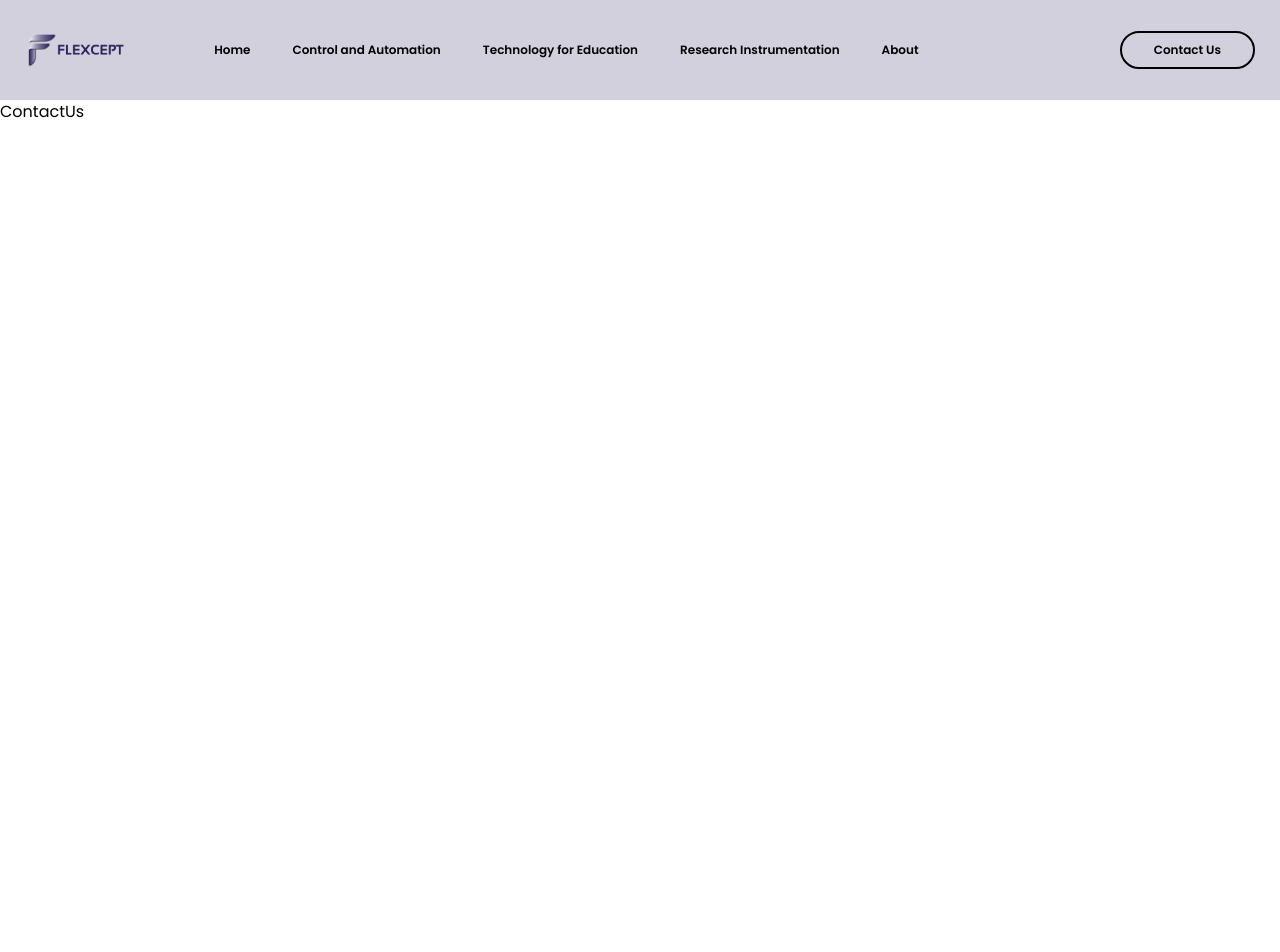
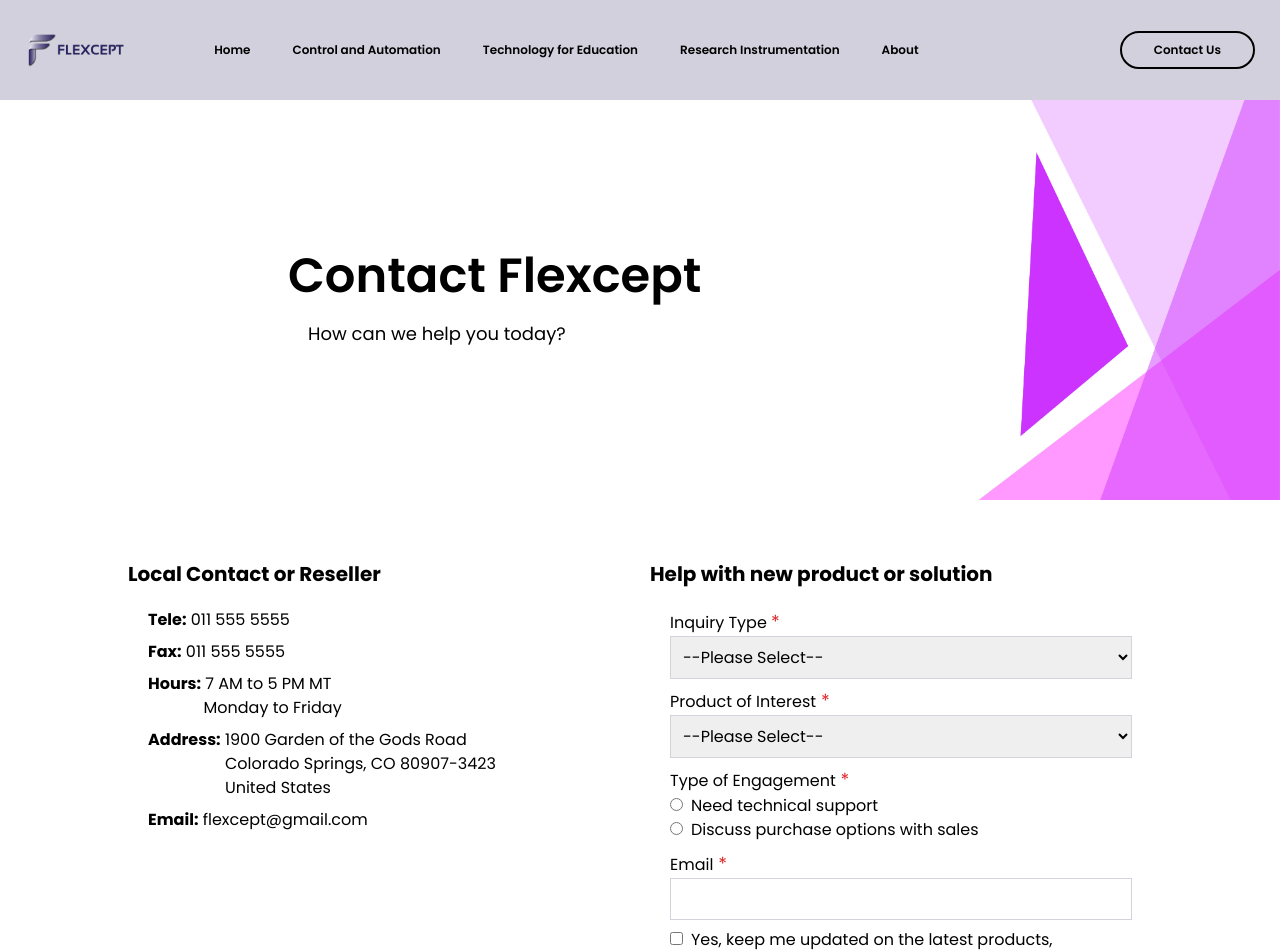
Before and after one commit to AlokPrasanna/Engineering_Products_Website_Frontend, a React (Vite) app: page /contact in a window 1280 px wide. Shown: the top 952 px of the page. Before the commit the page ends 800 px from the top, so only its background shows below. Built offline with nearby package versions, Linux system fonts and the light colour scheme.

Commit message:
Modified Contact us page

```diff
--- a/src/components/molecules/Header/Header.tsx
+++ b/src/components/molecules/Header/Header.tsx
@@ -2,6 +2,7 @@
 import React from 'react';
 import { Image, NavBar } from '../../atoms';
 import { Images } from '../../../constant';
+import { Link } from 'react-router-dom';
 
 const Header: React.FC = () => {
   return (
@@ -44,7 +45,7 @@ const Header: React.FC = () => {
               duration-500
             '
           >
-            Contact Us
+            <Link to="/contact">Contact Us</Link>
           </button>
         </div>
       </div>
--- a/src/constant/Images.tsx
+++ b/src/constant/Images.tsx
@@ -1,3 +1,5 @@
+import { ContactUs } from "../pages";
+
 // -------------------- Imports --------------------
 const Images = {
     logo:"/Images/logo.png",
@@ -34,6 +36,7 @@ const Images = {
     p2:"/Images/p2.png",
     p3:"/Images/p3.png",
     p4:"/Images/p4.png",
+    contactUs:"/Images/contactus.jpg",
     footer:"/Images/footer.png",
 }
 
--- a/src/pages/ContactUs/ContactUs.tsx
+++ b/src/pages/ContactUs/ContactUs.tsx
@@ -1,9 +1,88 @@
-import React from 'react'
+// ---------- Imports ----------
+import React from 'react';
+import { Footer } from '../../components/molecules';
+import { Images } from '../../constant';
 
-const ContactUs:React.FC = () => {
+const ContactUs: React.FC = () => {
   return (
-    <div>ContactUs</div>
-  )
+    <div className='relative flex flex-col w-full'>
+
+      {/* Header Banner */}
+      <section className='w-full'>
+        <div
+            className='ml-[20%] py-10 px-8 flex items-start  justify-center h-[50vh] flex-col'
+            style={{
+                backgroundImage: `url(${Images.contactUs})`,
+                backgroundSize: 'cover',
+                backgroundPosition: 'center',
+            }}
+        >
+          <h1 className='text-5xl font-semibold'>Contact Flexcept</h1>
+          <p className='px-5 mt-5 text-lg'>How can we help you today?</p>
+        </div>
+      </section>
+
+      {/* Contact Details */}
+      <section className='flex flex-col items-center justify-center w-full py-10'>
+        <div className='w-[80%] flex flex-col md:flex-row gap-5'>
+          <div className='w-full md:w-1/2'>
+            <h2 className='py-5 text-xl font-bold'>Local Contact or Reseller</h2>
+            <div className='px-5'>
+              <p className='mb-2'><span className='font-bold'>Tele:</span> 011 555 5555</p>
+              <p className='mb-2'><span className='font-bold'>Fax:</span> 011 555 5555</p>
+              <p className='mb-2'><span className='font-bold'>Hours:</span> 7 AM to 5 PM MT<br />
+                &nbsp; &nbsp; &nbsp; &nbsp; &nbsp; &nbsp; &nbsp;Monday to Friday</p>
+              <p className='mb-2'><span className='font-bold'>Address:</span> 1900 Garden of the Gods Road<br />
+              &nbsp; &nbsp; &nbsp; &nbsp; &nbsp; &nbsp; &nbsp; &nbsp; &nbsp;&nbsp;Colorado Springs, CO 80907-3423<br />
+              &nbsp; &nbsp; &nbsp; &nbsp; &nbsp; &nbsp; &nbsp; &nbsp; &nbsp; United States
+              </p>
+              <p className='mb-2'><span className='font-bold'>Email:</span> flexcept@gmail.com</p>
+            </div>
+          </div>
+          <div className='w-full md:w-1/2'>
+            <h2 className='py-5 text-xl font-bold'>Help with new product or solution</h2>
+            <div className='px-5'>
+              <p>Inquiry Type <span className='text-lg text-red-600'>*</span></p>
+              <select className='w-full p-2 mb-2 border border-gray-300'>
+                <option>--Please Select--</option>
+                <option>Select 1</option>
+                <option>Select 2</option>
+                <option>Select 3</option>
+                <option>Select 4</option>
+              </select>
+              <p>Product of Interest<span className='text-lg text-red-600'> *</span></p>
+              <select className='w-full p-2 mb-2 border border-gray-300'>
+                <option>--Please Select--</option>
+                <option>Select 1</option>
+                <option>Select 2</option>
+                <option>Select 3</option>
+                <option>Select 4</option>
+              </select>
+              <p>Type of Engagement<span className='text-lg text-red-600'> *</span></p>
+              <div className='mb-2'>
+                <input type='radio' id='technical-support' name='engagement' className='mr-2' />
+                <label htmlFor='technical-support'>Need technical support</label><br />
+                <input type='radio' id='sales-discussion' name='engagement' className='mr-2' />
+                <label htmlFor='sales-discussion'>Discuss purchase options with sales</label>
+              </div>
+              <p className='mt-2'>Email<span className='text-lg text-red-600'> *</span></p>
+              <input type='text' className='w-full p-2 mb-2 border border-gray-300' /><br />
+              <div className='mb-2'>
+                <input type='checkbox' id='updates' className='mr-2' />
+                <label htmlFor='updates'>Yes, keep me updated on the latest products, resources, and events with personalized email updates.</label>
+              </div>
+              <button className='px-4 py-2 text-white transition-colors duration-300 bg-red-600 rounded hover:bg-red-500'>Continue</button>
+            </div>
+          </div>
+        </div>
+      </section>
+
+      {/* Footer */}
+      <section className='mt-[250px]'>
+        <Footer />
+      </section>
+    </div>
+  );
 }
 
-export default ContactUs
+export default ContactUs;
```
Also changed, not shown: public/Images/contactus.jpg (added).
